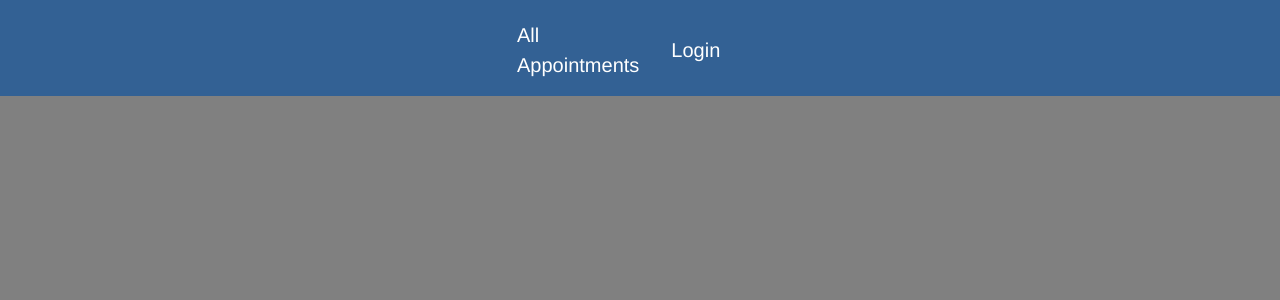
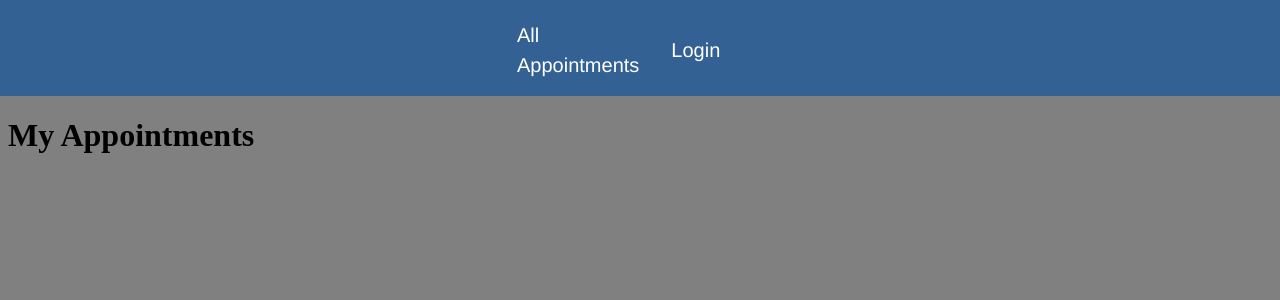
Before and after one commit to anotherSimpleCoder/hase, a Vue app in the folder frontend/: page /my-appointments in a window 1280 px wide. Shown: the top 300 px of the page. Built offline with nearby package versions, Linux system fonts and the light colour scheme.

Commit message:
Added User specific appointment view page.

```diff
--- a/frontend/src/router/index.js
+++ b/frontend/src/router/index.js
@@ -4,6 +4,8 @@ import UserView from '@/views/UserView.vue'
 import HomeView from '@/views/HomeView.vue'
 import RegisterView from '@/views/RegisterView.vue'
 import LoginView from '@/views/LoginView.vue'
+import UserAppointmentView from '@/views/UserAppointmentView.vue'
+
 
 const router = createRouter({
   history: createWebHistory(import.meta.env.BASE_URL),
@@ -13,7 +15,6 @@ const router = createRouter({
       name: 'home',
       component: HomeView,
     },
-
     {
       path: '/users',
       name: 'User',
@@ -23,6 +24,11 @@ const router = createRouter({
       path: '/appointments',
       name: 'Appointments',
       component: AppointmentView,
+    },
+    {
+      path: '/my-appointments',
+      name: "My Appointments",
+      component: UserAppointmentView
     },
     {
       path: '/register',
--- /dev/null
+++ b/frontend/src/views/UserAppointmentView.vue
@@ -0,0 +1,7 @@
+<template>
+  <h1>My Appointments</h1>
+</template>
+
+<style scoped>
+
+</style>
```
